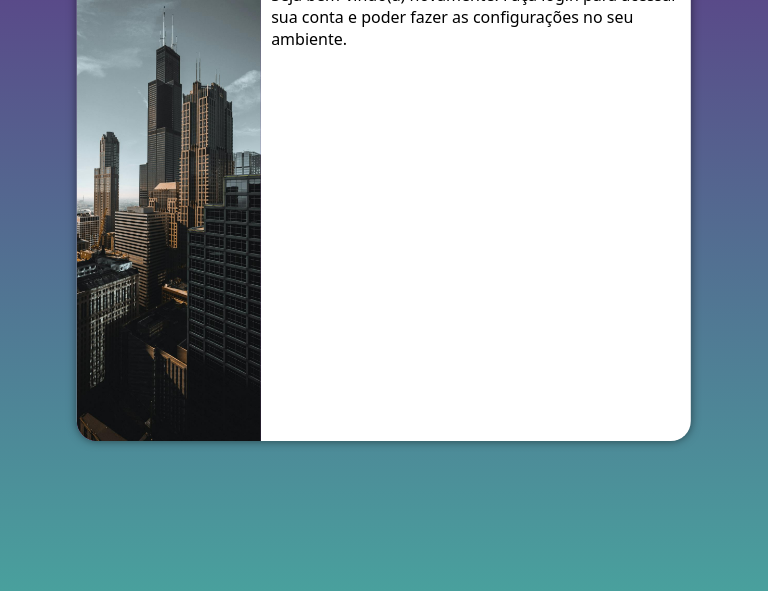
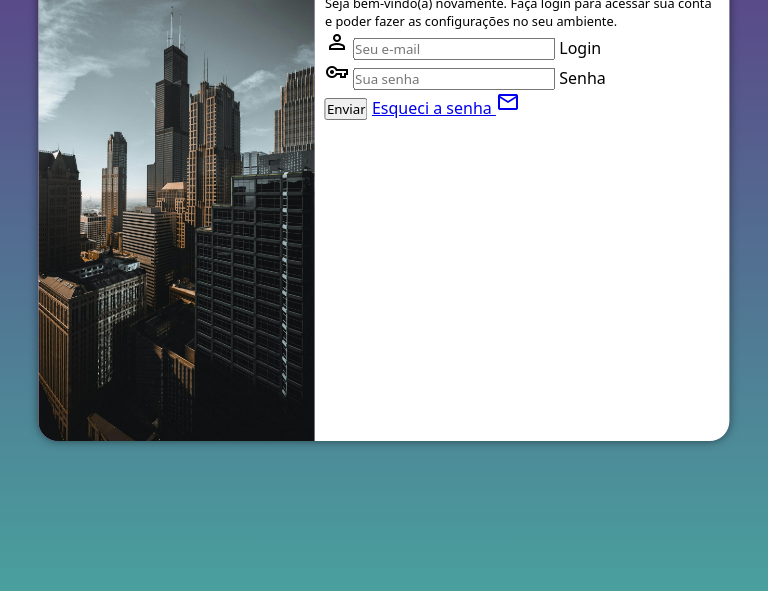
Before and after one commit to ViniciusFontesDev/projeto-login, a plain HTML site: page index.html in a window 768 px wide. Shown: the part 209-800 px from the top of the page. Drawn offline with nearby package versions, Linux system fonts and the light colour scheme.

Commit message:
Adicionei o formulário

```diff
--- a/estilos/media-query.css
+++ b/estilos/media-query.css
@@ -14,29 +14,29 @@ Desktop: 992px até 1200px
 Grandes telas: acima de 1200px
 */
 
-@media screen and (min-width: 768px) and (max-width: 992px)
+@media screen and (min-width: 768px) and (max-width: 992px) /*Tablet*/
 {
     body{
         background-image: linear-gradient(to top, var(--cor00), var(--cor01));
     }
 
     section#login {
-        width: 80vw;
+        width: 90vw;
     }
 
     section#login > div#imagem {
         float: left;
-        width: 30%;
+        width: 40%;
         height: 100%;
     }
 
     section#login > div#formulario {
         float: right;
-        width: 70%;
+        width: 60%;
     }
 }
 
-@media screen and (min-width: 992px) and (max-width: 1200px)
+@media screen and (min-width: 992px) and (max-width: 1200px)/*Telas Grandes*/
 {
     body{
         background-image: linear-gradient(to top, var(--cor00), var(--cor01));
@@ -47,14 +47,21 @@ Grandes telas: acima de 1200px
     }
 
     section#login > div#imagem{
-        float: left;
+        float: right;
         width: 50%;
         height: 100%;
     }
 
     section#login > div#formulario{
-        float: right;
+        float: left;
         width: 50%;
     }
 
+    div#formulario > h1{
+        font-size: 2em;
+    }
+
+    div#formulario > p{
+        font-size: 1.2em;
+    }
 }
--- a/estilos/style.css
+++ b/estilos/style.css
@@ -37,7 +37,7 @@ section#login{
     border-radius: 20px;
     box-shadow: 0px 0px 10px rgba(0, 0, 0, 0.51);
 
-    transition: width.3s, height .3s;
+    transition: width .3s, height .3s;
     transition-timing-function: ease;
 }
 
@@ -53,3 +53,12 @@ section#login > div#formulario{
     display: block;
     padding: 10px;
 }
+
+div#formulario > h1{
+    text-align: center;
+    margin-bottom: 10px;
+}
+
+div#formulario > p{
+    font-size: 0.8em;
+}
--- a/index.html
+++ b/index.html
@@ -6,6 +6,7 @@
     <title>Login</title>
     <link rel="stylesheet" href="estilos/style.css">
     <link rel="stylesheet" href="estilos/media-query.css">
+    <link rel="stylesheet" href="https://fonts.googleapis.com/css2?family=Material+Symbols+Outlined:opsz,wght,FILL,GRAD@20..48,100..700,0..1,-50..200" />
 </head>
 <body>
     <main>
@@ -16,8 +17,22 @@
             <div id="formulario">
                 <h1>Login</h1>
                 <p>Seja bem-vindo(a) novamente. Faça login para acessar sua conta e poder fazer as configurações no seu ambiente.</p>
-                <form action="login.php" method="psot">
+                <form action="login.php" method="post" autocomplete="on">
+                    <div class="campo">
+                        <span class="material-symbols-outlined">person</span>
+                        <input type="email" name="login" id="ilogin" placeholder="Seu e-mail" autocomplete="email" required maxlength="30">
+                        <label for="ilogin">Login</label>
+                    </div>
+                    <div class="campo">
+                        <span class="material-symbols-outlined">vpn_key</span>
+                        <input type="password" name="senha" id="isenha" placeholder="Sua senha" autocomplete="current-password" required minlength="8" maxlength="20">
+                        <label for="isenha">Senha</label>
+                    </div>
 
+                    <input type="submit" value="Enviar">
+                    <a href="esqueci.html"> Esqueci a senha
+                        <span class="material-symbols-outlined">mail</span>
+                    </a>
                 </form>
             </div>
         </section>
```
